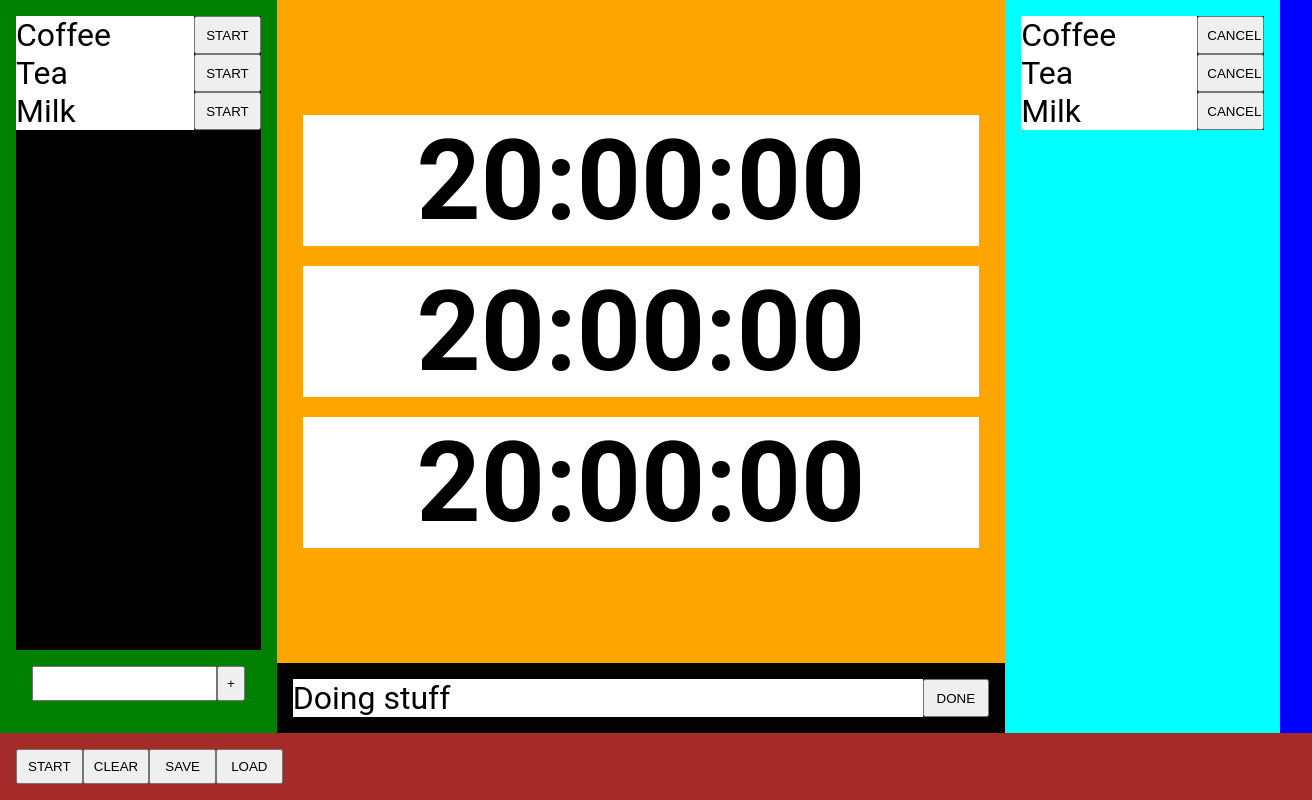
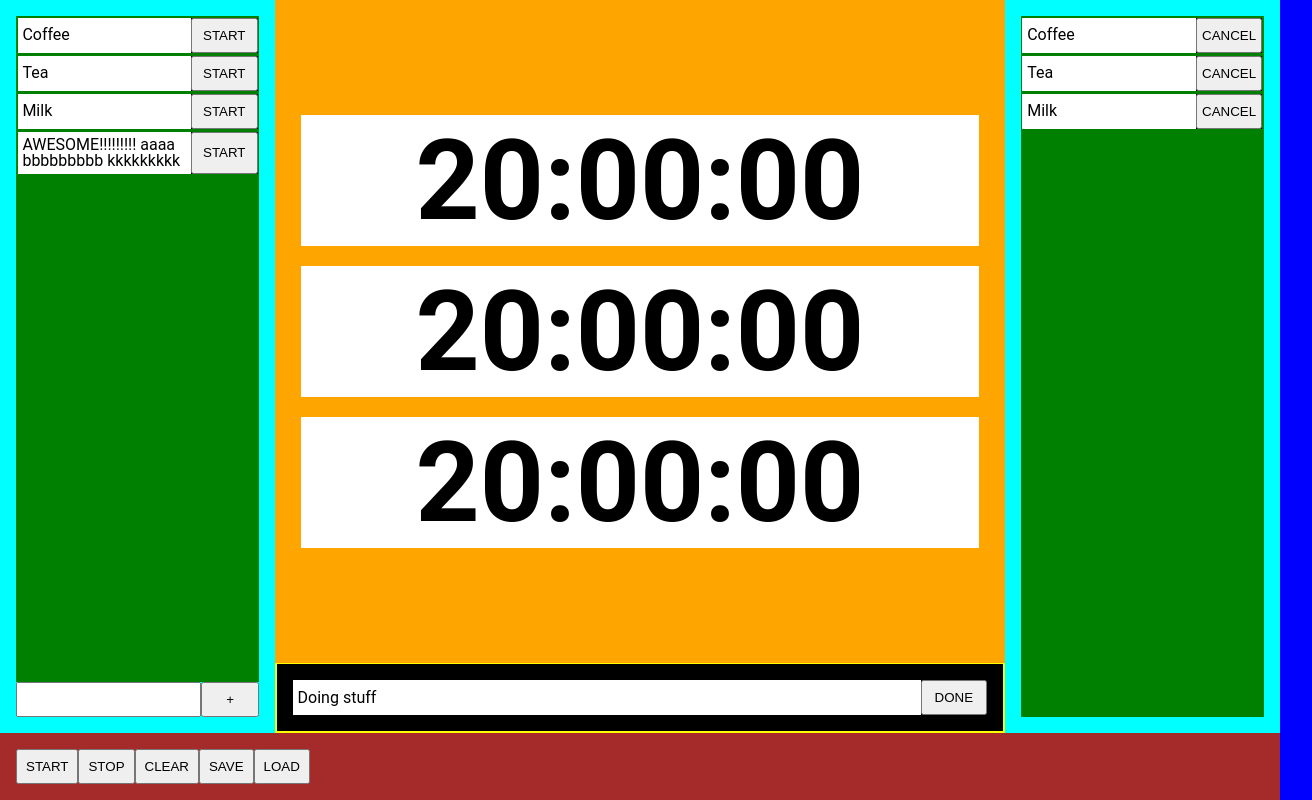
Before and after one commit to JuanCasado/streamingTodoList, a plain HTML site: page index.html in a window 1280 px wide. Shown: the whole page, 1312 px wide, since content can reach past the window. Drawn offline with Linux system fonts and the light colour scheme.

Commit message:
feat: basic layout + create items

```diff
--- /dev/null
+++ b/elements.js
@@ -0,0 +1,33 @@
+
+function getDOMInputs() {
+    return {
+        todoList: document.getElementById("todo-list" ),
+        addTodoText: document.getElementById("add-todo-text"),
+        addTodoButton: document.getElementById("add-todo-button"),
+        startTimer: document.getElementById("start-timer"),
+        elapsedTimer: document.getElementById("elapsed-timer"),
+        currentTimer: document.getElementById("current-timer"),
+        currentItemText: document.getElementById("current-item-text"),
+        currentItemDone: document.getElementById("current-item-done"),
+        doneList: document.getElementById("done-list" ),
+        startButton: document.getElementById("start"),
+        stopButton: document.getElementById("sop"),
+        clearButton: document.getElementById("clear"),
+        saveButton: document.getElementById("save"),
+        loadButton: document.getElementById("load"),
+    }
+}
+
+function createItem(text) {
+    // <li class="item"><text>{text}</text><button>START</button></li>
+    const item = document.createElement('li')
+    item.className = "item"
+    const itemText = document.createElement("text")
+    itemText.innerText = text
+    item.appendChild(itemText)
+    const itemButton = document.createElement("button")
+    itemButton.innerText = "START"
+    // TODO: add callback to the button here?
+    item.appendChild(itemButton)
+    return item
+}
--- a/index.html
+++ b/index.html
@@ -1,46 +1,56 @@
 <!DOCTYPE html>
-<html>
+<html lang="en">
     <head>
+        <script src="elements.js" type="text/javascript"></script>
+        <script src="todo.js" type="text/javascript"></script>
         <script src="main.js" type="text/javascript"></script>
         <link rel="stylesheet" type="text/css" href="styles.css"></link>
+
+        <meta charset="UTF-8">
+        <title>Streaming Todo List</title>
+        <meta name="viewport" content="width=device-width, initial-scale=1" />
     </head>
-    <body>
+    <body onload="main()">
         <div class="app">
             <div class="content">
-                <div class="todo-list">
-                    <ul class="item-list">
+                <div class="item-list-wrapper">
+                    <ul id="todo-list" class="item-list">
                         <li class="item"><text>Coffee</text><button>START</button></li>
                         <li class="item"><text>Tea</text><button>START</button></li>
                         <li class="item"><text>Milk</text><button>START</button></li>
                     </ul>
-                    <form class="todo-form">
-                        <input></input>
-                        <button>+</button>
-                    </form>
+                    <div class="todo-form">
+                        <input title="new todo item" id="add-todo-text"></input>
+                        <button id="add-todo-button">+</button>
+                    </div>
                 </div>
                 <div class="focus">
                     <div class="timer">
-                        <h1>20:00:00</h1>
-                        <h1>20:00:00</h1>
-                        <h1>20:00:00</h1>
+                        <h1 id="start-timer">20:00:00</h1>
+                        <h1 id="elapsed-timer">20:00:00</h1>
+                        <h1 id="current-timer">20:00:00</h1>
                     </div>
                     <div class="on-progress item">
-                        <text>Doing stuff</text><button>DONE</button>
+                        <text id="current-item-text">Doing stuff</text>
+                        <button id="current-item-done">DONE</button>
                     </div>
                 </div>
-                <div class="done-list">
-                    <ul class="item-list">
+                <div class="item-list-wrapper">
+                    <ul id="done-list" class="item-list">
                         <li class="item"><text>Coffee</text><button>CANCEL</button></li>
                         <li class="item"><text>Tea</text><button>CANCEL</button></li>
                         <li class="item"><text>Milk</text><button>CANCEL</button></li>
                     </ul>
                 </div>
             </div>
-            <div class="loader">
-                <button>START</button>
-                <button>CLEAR</button>
-                <button>SAVE</button>
-                <button>LOAD</button>
+            <div class="loader-wrapper">
+                <div class="loader">
+                    <button id="start">START</button>
+                    <button id="sop">STOP</button>
+                    <button id="clear">CLEAR</button>
+                    <button id="save">SAVE</button>
+                    <button id="load">LOAD</button>
+                </div>
             </div>
         </div>
     </body>
--- a/main.js
+++ b/main.js
@@ -1,57 +1,4 @@
 
-const started = Date.now()
-
-let toDo = []
-let onProgress = null
-let done = []
-
-class Item {
-    constructor(text) {
-        this.text = text
-        this.id = crypto.randomUUID()
-    }
+function main() {
+    setupInputs(getDOMInputs())
 }
-
-class OnProgressItem {
-    constructor(item) {
-        this.item = item
-        this.started = Date.now()
-    }
-
-    done() {
-        return DoneItem(this.item)
-    }
-
-    toDo() {
-        return TodoItem(this.item)
-    }
-}
-
-class TodoItem {
-    constructor(item) {
-        this.item = item
-    }
-
-    done() {
-        return DoneItem(this.item)
-    }
-
-    start() {
-        return OnProgressItem(this)
-    }
-}
-
-class DoneItem {
-    constructor(item) {
-        this.item = item
-        this.done = Date.now()
-    }
-
-    toDo() {
-        return TodoItem(this.item)
-    }
-
-    start() {
-        return OnProgressItem(this)
-    }
-}
--- a/styles.css
+++ b/styles.css
@@ -14,14 +14,6 @@
     flex: 9;
     display: flex;
     flex-direction: row;
-}
-
-.todo-list {
-    background-color: green;
-    flex: 1;
-    padding: 1em;
-    flex-direction: column;
-    display: flex;
 }
 
 .focus {
@@ -61,10 +53,23 @@ h1 {
     flex-direction: column;
 }
 
-.done-list {
+.item-list-wrapper {
     background-color: cyan;
     flex: 1;
     padding: 1em;
+
+    flex-direction: column;
+    display: flex;
+}
+
+.loader-wrapper {
+    background-color: brown;
+    flex: 0;
+    padding: 0;
+    width: 100%;
+
+    display: flex;
+    flex-direction: row;
 }
 
 .loader {
@@ -80,7 +85,7 @@ h1 {
 .item-list {
     flex: 10;
     list-style-type: none;
-    background-color: black;
+    background-color: green;
     display: flex;
     flex-direction: column;
     margin: 0;
@@ -96,12 +101,26 @@ form {
     flex: 0;
     display: flex;
     flex-direction: row;
+    width: 100%;
+}
+
+input {
+    flex: 1;
+
+    display: flex;
+    align-items: center;
 }
 
 button {
     padding: 1vh;
     flex: 1;
     max-width: 5em;
+
+    display: flex;
+    align-items: center;
+    justify-content: center;
+
+    height: 100%;
 }
 
 text {
@@ -109,11 +128,20 @@ text {
     display:inline-block;
     background-color: white;
     vertical-align: middle;
-    font-size: 2em;
+    font-size: 1em;
+    padding: 0.3em;
+
+    line-height: 1em;
+    max-height: 3em;
+
+    display: flex;
+    align-items: center;
 }
 
 .item {
     display: flex;
     flex-direction: row;
     background-color: black;
+
+    margin: 0.1em;
 }
--- /dev/null
+++ b/todo.js
@@ -0,0 +1,64 @@
+
+const started = Date.now()
+
+let toDo = []
+let onProgress = null
+let done = []
+
+class Item {
+    constructor(text) {
+        this.text = text
+        this.id = crypto.randomUUID()
+    }
+}
+
+class OnProgressItem {
+    constructor(item) {
+        this.item = item
+        this.started = Date.now()
+    }
+
+    done() {
+        return DoneItem(this.item)
+    }
+
+    toDo() {
+        return TodoItem(this.item)
+    }
+}
+
+class TodoItem {
+    constructor(item) {
+        this.item = item
+    }
+
+    done() {
+        return DoneItem(this.item)
+    }
+
+    start() {
+        return OnProgressItem(this)
+    }
+}
+
+class DoneItem {
+    constructor(item) {
+        this.item = item
+        this.done = Date.now()
+    }
+
+    toDo() {
+        return TodoItem(this.item)
+    }
+
+    start() {
+        return OnProgressItem(this)
+    }
+}
+
+
+function setupInputs(inputs) {
+    console.log("SETTING UP!")
+
+    inputs.todoList.appendChild(createItem("AWESOME!!!!!!!!! aaaa bbbbbbbbb kkkkkkkkk"));
+}
```
